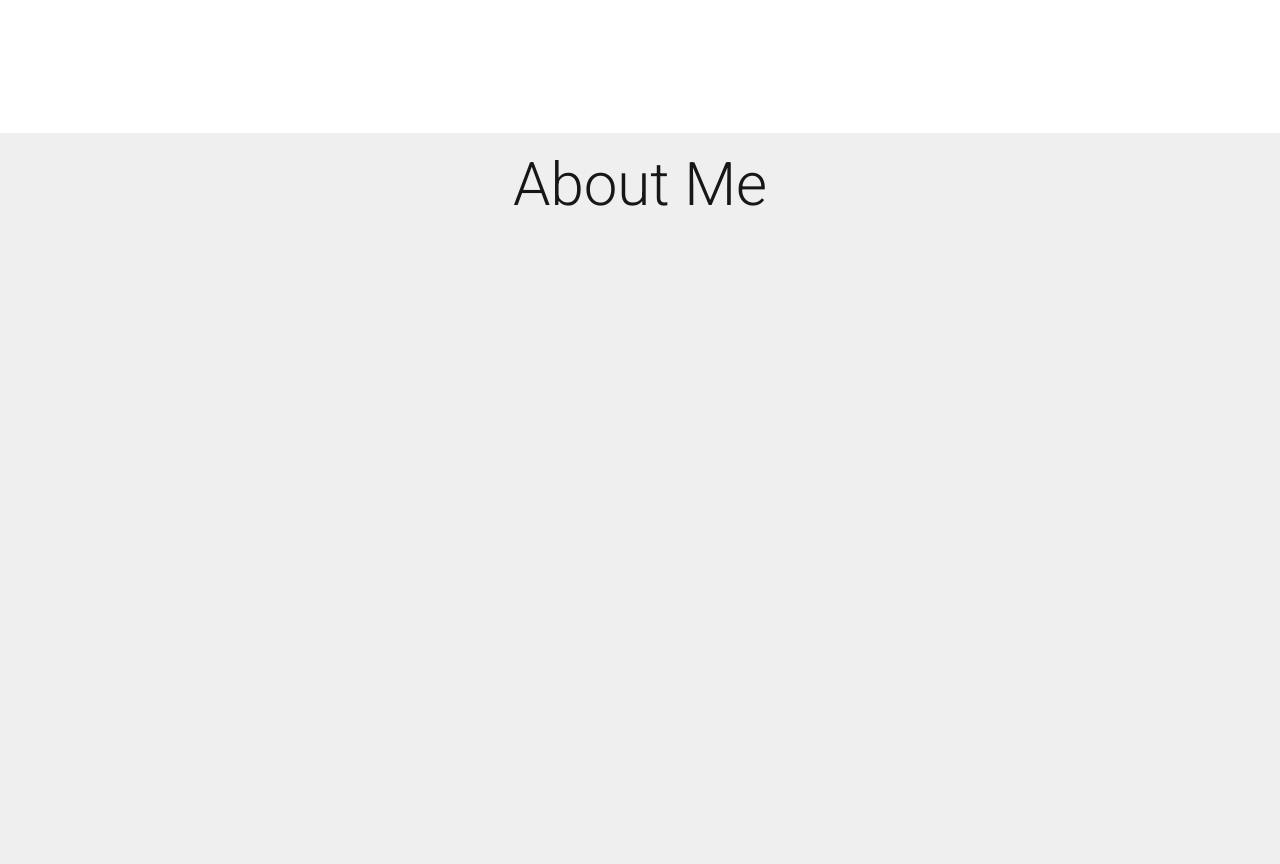
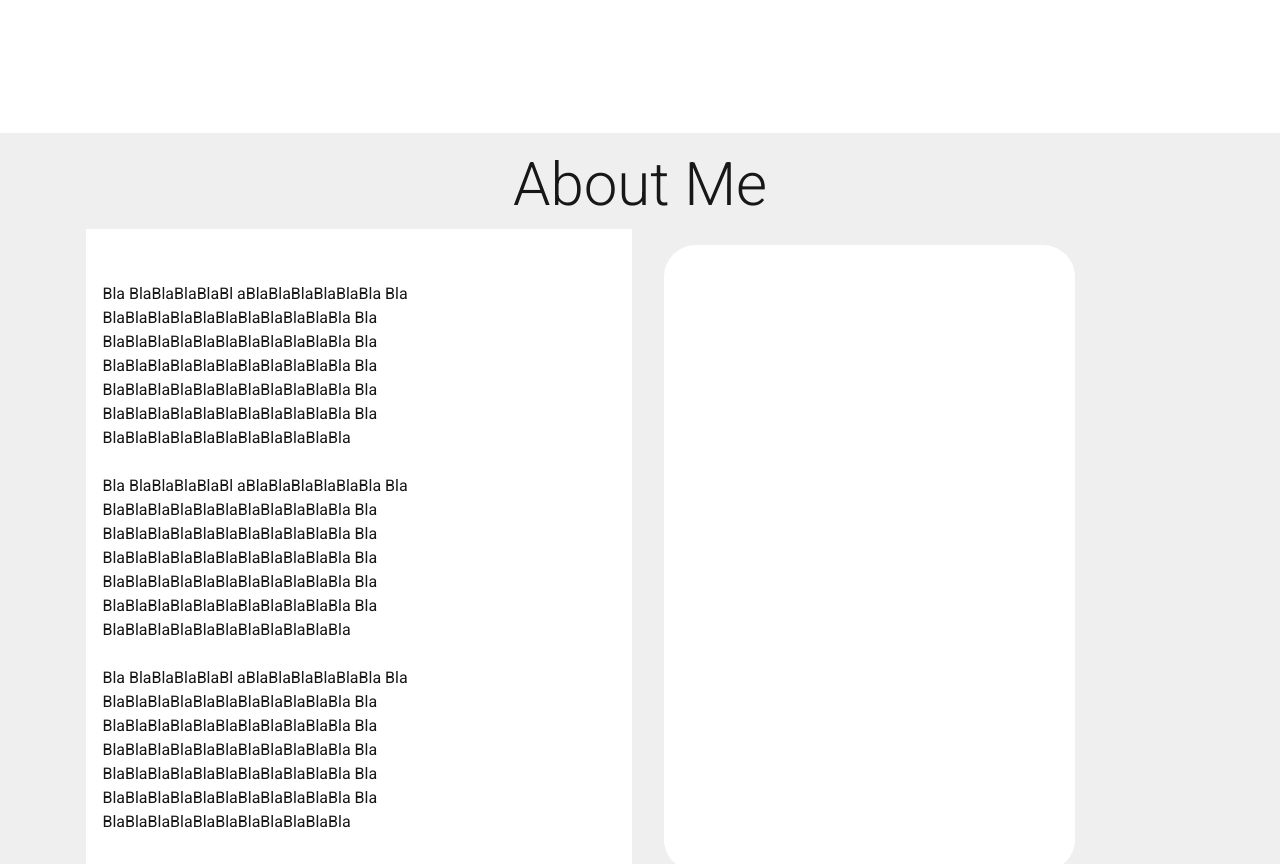
Before and after one commit to Conlan2/Conlan2.github.io, a Next.js app in the folder Frontend/: page / in a window 1280 px wide. Shown: the part 820-1684 px from the top of the page. Built offline with nearby package versions, Linux system fonts and the light colour scheme; what @mui/material-nextjs would draw is missing.

Commit message:
Formatted about me section

```diff
--- a/Frontend/app/page.tsx
+++ b/Frontend/app/page.tsx
@@ -3,6 +3,7 @@ import Image from "next/image";
 import {Box, Button, Stack} from "@mui/material"
 import HamburgerSection from "@/src/components/HamburgerSection";
 import PersonalSection from "@/src/components/PersonalSection";
+import AboutMeSection from "@/src/components/AboutMeSection";
 
 export default function Home() {
   return (
@@ -11,7 +12,7 @@ export default function Home() {
         <PersonalSection></PersonalSection>
       </HamburgerSection>
       <HamburgerSection sx={{bgcolor:"background.paper", flex:1}} title="About Me">
-      Test1
+        <AboutMeSection></AboutMeSection>
       </HamburgerSection>
       <HamburgerSection sx={{bgcolor:"background.default", flex:1}}  title="Skills and Expertise">
       Test2
--- /dev/null
+++ b/Frontend/src/components/AboutMeSection.tsx
@@ -0,0 +1,70 @@
+import { Box, Typography } from "@mui/material";
+import Image from 'next/image';
+
+export default function AboutMeSection() {
+    return (
+        <Box sx={{
+            display:"flex",
+            justifyContent:"space-around",
+            align:"center",
+            width:"90%",
+            height: "100%"
+            }}>
+                <Box sx={{ //Left Box
+                    flex:1,
+                    display:"flex",
+                    justifyContent:"flex-end",
+                    alignItems: "center",
+                    backgroundColor: "background.default",
+                    m:1,
+                    p:2
+                }}>
+                    <Box
+                        sx = {{
+                            maxWidth: '600px',
+                        }}>
+                        <Typography >
+                            Bla BlaBlaBlaBlaBl
+                            aBlaBlaBlaBlaBlaBla  Bla BlaBlaBlaBlaBlaBlaBlaBlaBlaBlaBla  Bla BlaBlaBlaBlaBlaBlaBlaBlaBlaBlaBla  Bla BlaBlaBlaBlaBlaBlaBlaBlaBlaBlaBla  Bla BlaBlaBlaBlaBlaBlaBlaBlaBlaBlaBla  Bla BlaBlaBlaBlaBlaBlaBlaBlaBlaBlaBla  Bla BlaBlaBlaBlaBlaBlaBlaBlaBlaBlaBla
+                            <br/><br/>
+
+                            Bla BlaBlaBlaBlaBl
+                            aBlaBlaBlaBlaBlaBla  Bla BlaBlaBlaBlaBlaBlaBlaBlaBlaBlaBla  Bla BlaBlaBlaBlaBlaBlaBlaBlaBlaBlaBla  Bla BlaBlaBlaBlaBlaBlaBlaBlaBlaBlaBla  Bla BlaBlaBlaBlaBlaBlaBlaBlaBlaBlaBla  Bla BlaBlaBlaBlaBlaBlaBlaBlaBlaBlaBla  Bla BlaBlaBlaBlaBlaBlaBlaBlaBlaBlaBla
+                            <br/><br/>
+                            Bla BlaBlaBlaBlaBl
+                            aBlaBlaBlaBlaBlaBla  Bla BlaBlaBlaBlaBlaBlaBlaBlaBlaBlaBla  Bla BlaBlaBlaBlaBlaBlaBlaBlaBlaBlaBla  Bla BlaBlaBlaBlaBlaBlaBlaBlaBlaBlaBla  Bla BlaBlaBlaBlaBlaBlaBlaBlaBlaBlaBla  Bla BlaBlaBlaBlaBlaBlaBlaBlaBlaBlaBla  Bla BlaBlaBlaBlaBlaBlaBlaBlaBlaBlaBla
+                        </Typography>
+                    </Box>
+                    </Box>
+
+                <Box sx={{ // Right Box
+                    flex:1,
+                    display:"flex",
+                    flexDirection:"column",
+                    justifyContent:"center",
+                    m:1,
+                    p:2}}>
+
+                    <Box sx={{
+                                        flex: 1,
+                                        borderRadius: 8,
+                                        aspectRatio: '16/9',
+                                        overflow: 'hidden',
+                                        width: "80%",
+                                        maxHeight: '1000px',
+                                        position: "relative",
+                                        backgroundColor: "background.default",
+
+                                    }}>
+                                        <Image
+                                            src="/vercel.svg"
+                                            alt="Description"
+                                            fill
+                                            style={{ objectFit: 'cover' }}
+                                        />
+                                    </Box>
+                                    </Box>
+            </Box>
+    )
+
+}
--- a/Frontend/src/components/PersonalSection.tsx
+++ b/Frontend/src/components/PersonalSection.tsx
@@ -20,7 +20,7 @@ export default function PersonalSection() {
                 p:2
             }}>
                 <Box sx={{
-                    flexGrow: 1,
+                    flex: 1,
                     borderRadius: 8,
                     aspectRatio: '9/14',
                     overflow: 'hidden',
```
